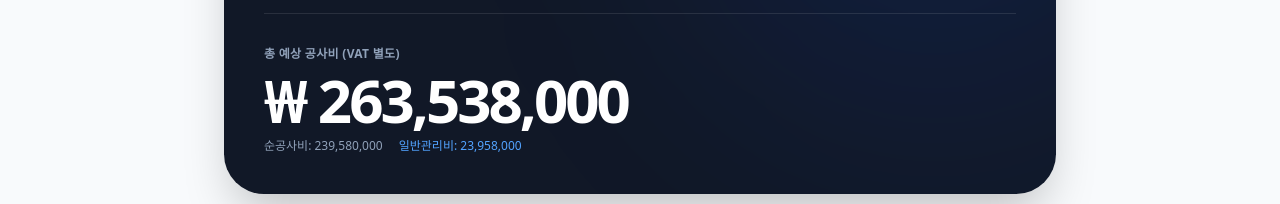
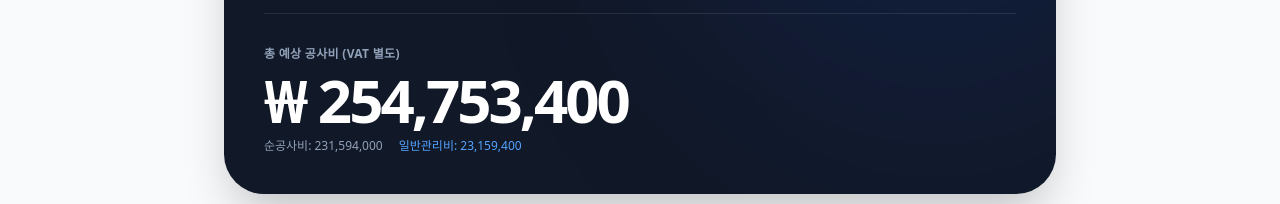
Before and after one commit to kyounghokim185/ipark-estimate-system, a Next.js app: page / in a window 1280 px wide. Shown: the part 354-558 px from the top of the page. Built offline with nearby package versions, Linux system fonts and the light colour scheme.

Commit message:
Fix useEffect logic for multipliers and finalize visualization

```diff
--- a/src/app/page.tsx
+++ b/src/app/page.tsx
@@ -222,39 +222,49 @@ export default function Page() {
     useEffect(() => {
         const pyeong = area * 0.3025;
 
-        const getMultiplier = (g: GradeType, p: number) => {
-            if (g === 'standard') {
-                if (p < 100) return 1.2;
-                if (p < 500) return 1.1;
-                if (p < 1000) return 1.0;
-                return 0.9;
+
+
+        // Construction Type Multipliers based on Image
+        const CONSTRUCTION_MULTIPLIERS: Record<ConstructionType, Record<string, number>> = {
+            general: {
+                electrical: 0.9, hvac: 0.9, firefighting: 0.9,
+                default: 1.0
+            },
+            restoration: {
+                temporary: 1.5, demolition: 1.5,
+                floor: 0.1, wall: 0.1, ceiling: 0.1, electrical: 0.1, hvac: 0.1, firefighting: 0.1,
+                facade: 0, furniture: 0, signage: 0,
+                default: 1.0
+            },
+            permit: {
+                electrical: 1.2, hvac: 1.2, firefighting: 1.2,
+                default: 1.0
             }
-            if (g === 'basic') {
-                if (p < 100) return 1.2;
-                if (p < 500) return 1.0;
-                if (p < 1000) return 0.9;
-                return 0.8;
-            }
-            if (g === 'premium') {
-                if (p < 100) return 1.3;
-                if (p < 500) return 1.2;
-                if (p < 1000) return 1.1;
-                return 1.0;
-            }
-            return 1.0;
         };
 
-        const multiplier = getMultiplier(grade, pyeong);
+        const gradeMultiplier = getGradeMultiplier(grade, pyeong);
 
         setDetailedScopes(prev => prev.map(scope => {
             let newScope = { ...scope };
             // Set Unit Price from Look-up Table * Tiered Multiplier
             const basePrice = UNIT_PRICES[zone][scope.id] || 0;
 
-            newScope.unitPrice = Math.round(basePrice * multiplier);
+            // 2. Construction Type Multiplier
+            const typeMultipliers = CONSTRUCTION_MULTIPLIERS[constructionType];
+
+            // Check specific scope multiplier -> check default -> fallback 1.0
+            let cMultiplier = 1.0;
+            if (scope.id in typeMultipliers) {
+                cMultiplier = typeMultipliers[scope.id];
+            } else {
+                cMultiplier = typeMultipliers.default || 1.0;
+            }
+
+            // 3. Apply Multipliers (Base * Construction * Grade/Area)
+            newScope.unitPrice = Math.round(basePrice * cMultiplier * gradeMultiplier);
             return newScope;
         }));
-    }, [zone, grade, area]);
+    }, [zone, grade, area, constructionType]);
 
     const handleScopeChange = (id: string, field: string, value: any) => {
         setDetailedScopes(prev => prev.map(s => s.id === id ? { ...s, [field]: value } : s));
```
